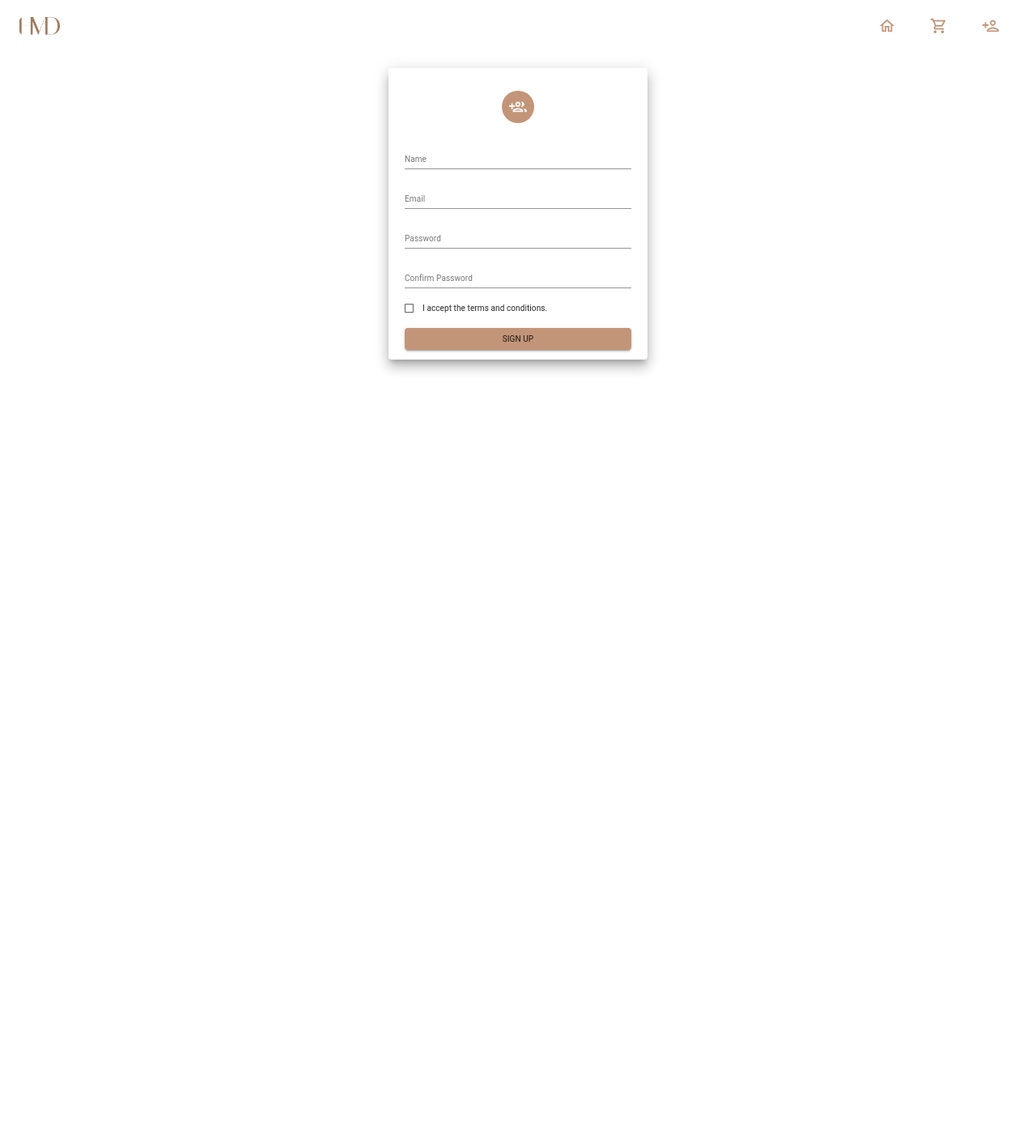
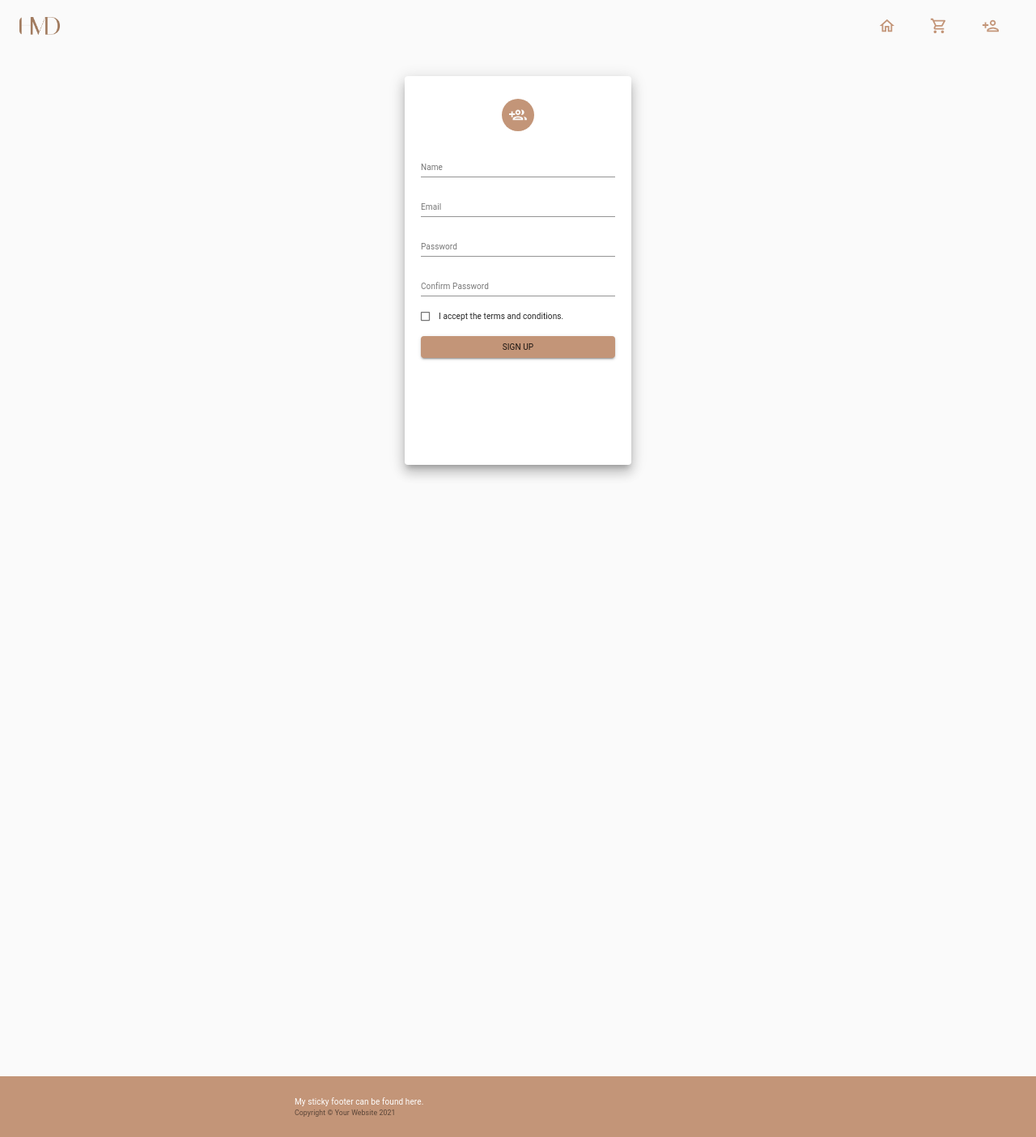
Before and after one commit to olumayor99/hadassahmade, a React (Create React App) app in the folder frontend/: page /register in a window 1280 px wide. Shown: the whole page at 81% size. Before the commit the page ends 800 px from the top, so only its background shows below. Built offline with nearby package versions, Linux system fonts and the light colour scheme.

Commit message:
addd footer, house-cleaning

```diff
--- a/frontend/src/App.js
+++ b/frontend/src/App.js
@@ -1,10 +1,5 @@
 import React from 'react';
 import { BrowserRouter, Route, Switch } from 'react-router-dom';
-import {
-  makeStyles,
-  createMuiTheme,
-  ThemeProvider,
-} from '@material-ui/core/styles';
 import { Container } from '@material-ui/core';
 import PrivateRoute from './components/PrivateRoute';
 import Navbar from './components/layouts/Navbar';
@@ -19,29 +14,13 @@ import ProfileScreen from './screens/ProfileScreen';
 import RegisterScreen from './screens/RegisterScreen';
 import ShippingAddressScreen from './screens/ShippingAddressScreen';
 import SignInScreen from './screens/SignInScreen';
-
-const useStyles = makeStyles((theme) => ({
-  root: {
-    backgroundColor: theme.palette.primary,
-  },
-}));
-
-const theme = createMuiTheme({
-  palette: {
-    primary: { main: '#c39578' },
-    secondary: { main: '#01365d' },
-  },
-});
+import Footer from './components/layouts/Footer';
 
 function App() {
-  const classes = useStyles();
-
   return (
     <BrowserRouter>
-      <Container className={classes.root} disableGutters>
-        <ThemeProvider theme={theme}>
-          <Navbar />
-        </ThemeProvider>
+      <Navbar />
+      <main>
         <Switch>
           <Route exact path='/cart/:id?' component={CartScreen}></Route>
           <Route exact path='/product/:id' component={ProductScreen}></Route>
@@ -64,7 +43,8 @@ function App() {
             component={ProfileScreen}></PrivateRoute>
           <Route exact path='/' component={HomeScreen}></Route>
         </Switch>
-      </Container>
+      </main>
+      <Footer />
     </BrowserRouter>
   );
 }
--- /dev/null
+++ b/frontend/src/components/layouts/Footer.js
@@ -0,0 +1,57 @@
+import React from 'react';
+import CssBaseline from '@material-ui/core/CssBaseline';
+import Typography from '@material-ui/core/Typography';
+import { makeStyles } from '@material-ui/core/styles';
+import Container from '@material-ui/core/Container';
+import Link from '@material-ui/core/Link';
+
+function Copyright() {
+  return (
+    <Typography variant='body2' color='textSecondary'>
+      {'Copyright © '}
+      <Link color='inherit' href='https://material-ui.com/'>
+        Your Website
+      </Link>{' '}
+      {new Date().getFullYear()}
+    </Typography>
+  );
+}
+
+const useStyles = makeStyles((theme) => ({
+  root: {
+    display: 'flex',
+    flexDirection: 'column',
+    minHeight: '100vh',
+  },
+  main: {
+    marginTop: theme.spacing(8),
+    marginBottom: theme.spacing(2),
+  },
+  footer: {
+    padding: theme.spacing(3, 2),
+    marginTop: 'auto',
+    backgroundColor: theme.palette.type === 'light' ? '#c39578' : '#c39578',
+  },
+  palette: {
+    primary: { main: '#c39578' },
+    secondary: { main: '#01365d' },
+  },
+}));
+
+export default function Footer() {
+  const classes = useStyles();
+
+  return (
+    <div className={classes.root}>
+      <CssBaseline />
+      <footer className={classes.footer}>
+        <Container maxWidth='sm'>
+          <Typography variant='body1'>
+            My sticky footer can be found here.
+          </Typography>
+          <Copyright />
+        </Container>
+      </footer>
+    </div>
+  );
+}
--- a/frontend/src/components/layouts/Navbar.js
+++ b/frontend/src/components/layouts/Navbar.js
@@ -1,5 +1,10 @@
 import { Link } from 'react-router-dom';
-import { makeStyles, withStyles } from '@material-ui/core/styles';
+import {
+  makeStyles,
+  withStyles,
+  createMuiTheme,
+  ThemeProvider,
+} from '@material-ui/core/styles';
 import { Typography, AppBar, Toolbar, Button } from '@material-ui/core';
 import HomeOutlinedIcon from '@material-ui/icons/HomeOutlined';
 import Badge from '@material-ui/core/Badge';
@@ -35,6 +40,13 @@ const useStyles = makeStyles((theme) => ({
   },
 }));
 
+const theme = createMuiTheme({
+  palette: {
+    primary: { main: '#c39578' },
+    secondary: { main: '#01365d' },
+  },
+});
+
 const StyledBadge = withStyles((theme) => ({
   badge: {
     right: -3,
@@ -53,8 +65,12 @@ export default function Navbar() {
   const { userInfo } = userSignin;
 
   return (
-    <div className={classes.root}>
-      <AppBar color='transparent' position='static' elevation={0}>
+    <ThemeProvider theme={theme}>
+      <AppBar
+        className={classes.root}
+        color='transparent'
+        position='static'
+        elevation={0}>
         <Toolbar>
           <Typography variant='h3' className={classes.title}>
             <img src={logo} alt='HMD' className={classes.logo} />
@@ -90,6 +106,6 @@ export default function Navbar() {
           </div>
         </Toolbar>
       </AppBar>
-    </div>
+    </ThemeProvider>
   );
 }
--- a/frontend/src/screens/RegisterScreen.js
+++ b/frontend/src/screens/RegisterScreen.js
@@ -26,7 +26,7 @@ const theme = createMuiTheme({
 export default function RegisterScreen(props) {
   const paperStyle = {
     padding: 20,
-    height: '40vh',
+    height: '60vh',
     width: 280,
     margin: '20px auto',
   };
--- a/frontend/src/screens/SignInScreen.js
+++ b/frontend/src/screens/SignInScreen.js
@@ -26,7 +26,7 @@ const theme = createMuiTheme({
 export default function SignInScreen(props) {
   const paperStyle = {
     padding: 20,
-    height: '40vh',
+    height: '60vh',
     width: 280,
     margin: '20px auto',
   };
@@ -102,7 +102,9 @@ export default function SignInScreen(props) {
               <Typography> Sign in</Typography>
             </Button>
             <Typography>
-              <Link to='#'>Forgot password? </Link>
+              <Link to='#' color='primary'>
+                Forgot password?{' '}
+              </Link>
             </Typography>
             <Typography>
               New Customer?{' '}
```
Also changed, not shown: 1 other file (tests, documents, lock files or other folders).
